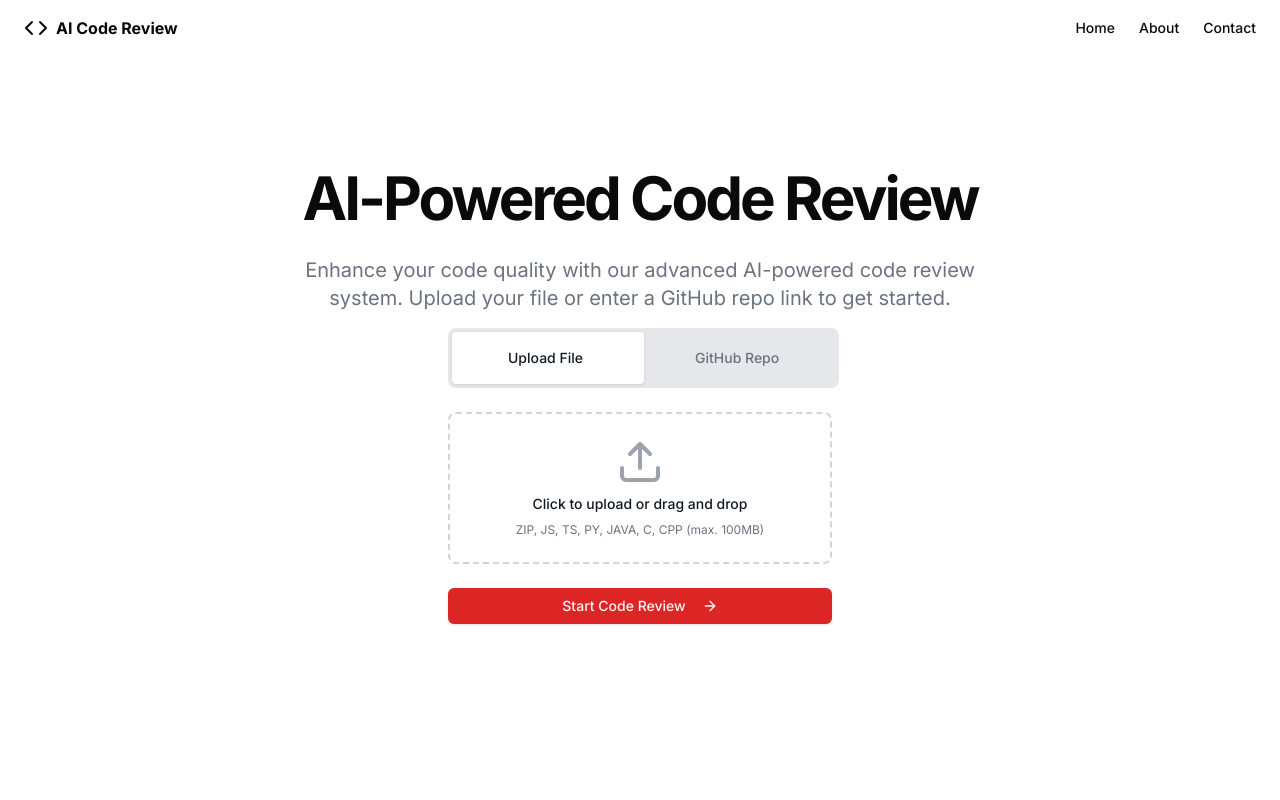
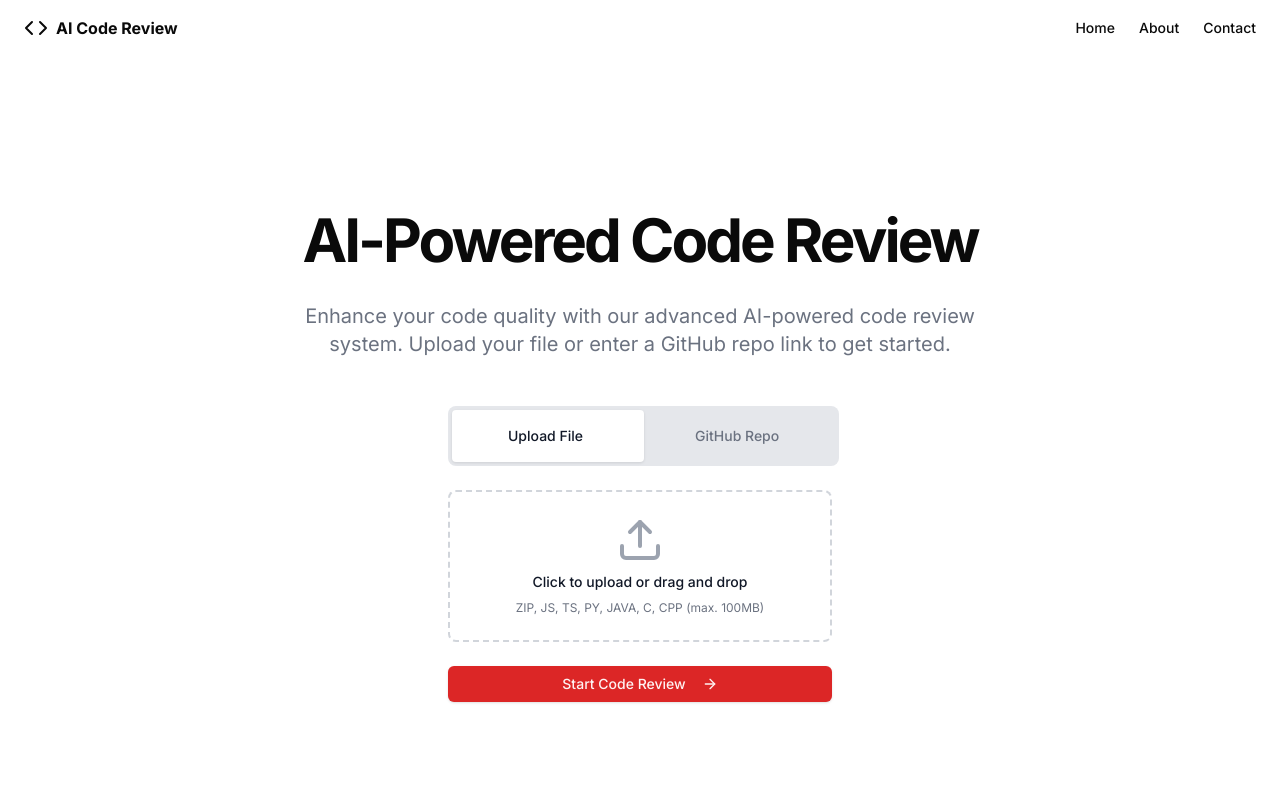
Before and after one commit to aneeshsharma72067/code-review-frontend, a Next.js app: page / in a window 1280 px wide. Shown: the top 800 px of the page. Built offline with nearby package versions, Linux system fonts and the light colour scheme.

Commit message:
Centred the <main> body

```diff
--- a/app/page.tsx
+++ b/app/page.tsx
@@ -22,12 +22,11 @@ export default function Home() {
           </Link>
         </nav>
       </header>
-      <main className="flex-1">
-        <section className="w-full py-28 h-screen">
-          <div className="container px-4 md:px-6">
-            <div className="flex flex-col items-center space-y-4 text-center">
-              <div className="space-y-2 flex flex-col items-center gap-5">
-                <h1 className="text-3xl font-bold tracking-tighter sm:text-4xl md:text-5xl lg:text-6xl/none">
+      <main className="flex-1 flex flex-col items-center">
+      <section className="w-full py-28 h-screen flex justify-center items-center">
+          <div className="container px-4 md:px-6 flex flex-col items-center text-center space-y-12">
+            <div className="space-y-8 flex flex-col items-center">
+              <h1 className="text-3xl font-bold tracking-tighter sm:text-4xl md:text-5xl lg:text-6xl">
                 AI-Powered Code Review
               </h1>
               <p className="mx-auto max-w-[700px] text-gray-500 md:text-xl dark:text-gray-400">
@@ -35,16 +34,18 @@ export default function Home() {
                 GitHub repo link to get started.
               </p>
             </div>
-              <div className="w-full max-w-sm space-y-2">
+            <div className="w-full max-w-sm mt-10">
               <CodeReviewInput />
             </div>
           </div>
-          </div>
         </section>
-        <section className="w-full py-12 md:py-24 lg:py-32 bg-gray-100 dark:bg-gray-800">
-          <div className="container px-4 md:px-6">
-            <h2 className="text-3xl font-bold tracking-tighter sm:text-4xl md:text-5xl text-center mb-8">Features</h2>
-            <div className="grid gap-10 sm:grid-cols-2 md:grid-cols-3">
+
+        <section className="w-full py-12 md:py-24 lg:py-32 bg-gray-100 dark:bg-gray-800 flex justify-center items-center">
+          <div className="container px-4 md:px-6 text-center">
+            <h2 className="text-3xl font-bold tracking-tighter sm:text-4xl md:text-5xl mb-8">
+              Features
+            </h2>
+            <div className="grid gap-10 sm:grid-cols-2 md:grid-cols-3 justify-center">
               <div className="flex flex-col items-center space-y-2 border-gray-800 p-4 rounded-lg">
                 <CodeIcon className="h-10 w-10 mb-2" />
                 <h3 className="text-xl font-bold">Advanced Static Analysis</h3>
```
Also changed, not shown: 1 other file (tests, documents, lock files or other folders). Lines whose indentation alone changed are shown as unchanged.
